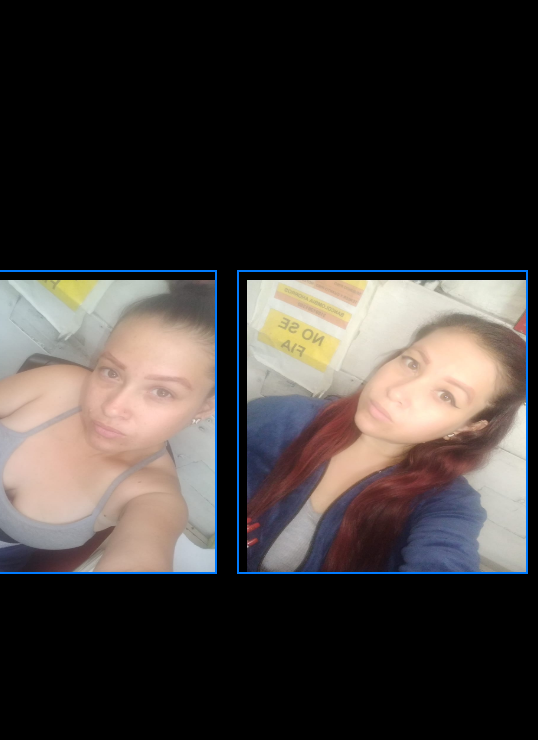
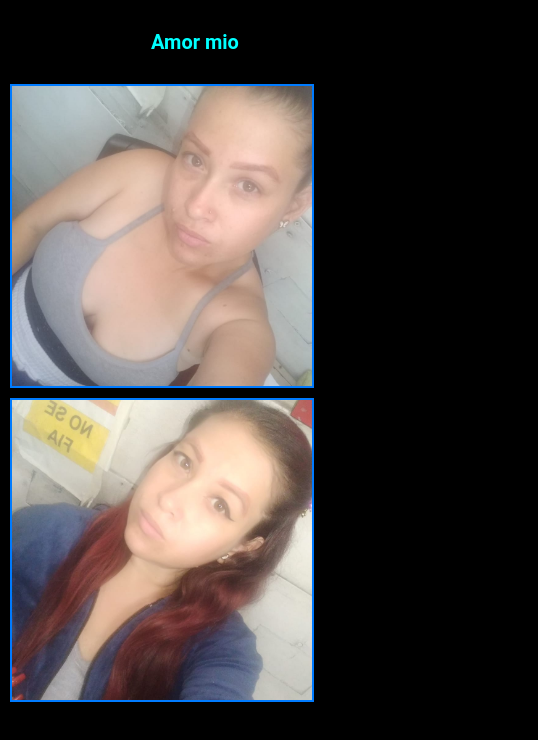
Before and after one commit to MauricioSanchezA/hover_effect, a plain HTML site: page index.html in a window 390 px wide. Shown: the whole page, 538 px wide, since content can reach past the window. Drawn offline with Linux system fonts and the light colour scheme.

Commit message:
Update style.css
responsive

```diff
--- a/style.css
+++ b/style.css
@@ -1,8 +1,3 @@
-*{
-    margin: 0;
-    padding: 0;
-}
-
 body {
     display: flex;
     justify-content: center;
@@ -10,6 +5,22 @@ body {
     height: 100vh;
     margin: 0;
     background-color: black;
+}
+
+.titulo p {
+    font-family: Roboto, Helvetica, sans-serif;
+    font-weight: 700;
+    font-size: 20px;
+    color: aqua;
+    padding: 10px;
+    text-align: center;
+    transition: all 1s;
+}
+
+.titulo p:hover{
+    color: red;
+
+    transform: scale(1.2);
 }
 
 .conteiner{
@@ -29,9 +40,9 @@ body {
 .image-wrapper img{
     width: 100%;
     height: 100%;
-    padding: 8px;
     transform: scale(1) rotate(0deg);
     background-size: cover;
+    object-fit: cover;
     transition: transform 0.3s ease;
     transition: all 1.5s;
 }
@@ -44,3 +55,12 @@ body {
 .image-wrapper:hover img{
     transform: scale(1.4) rotate(720deg);
 }
+
+@media screen and (max-width: 500px) {
+    .conteiner {
+        display: block;
+        padding: 0;
+        width: 100%;
+        height: 100%;
+    }
+}
```
